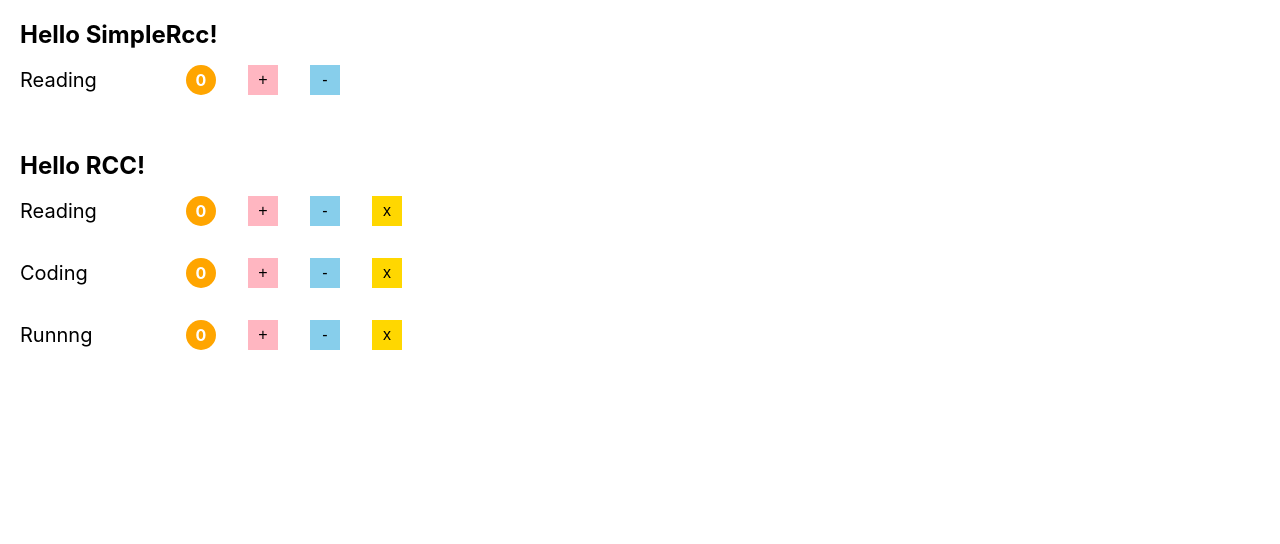
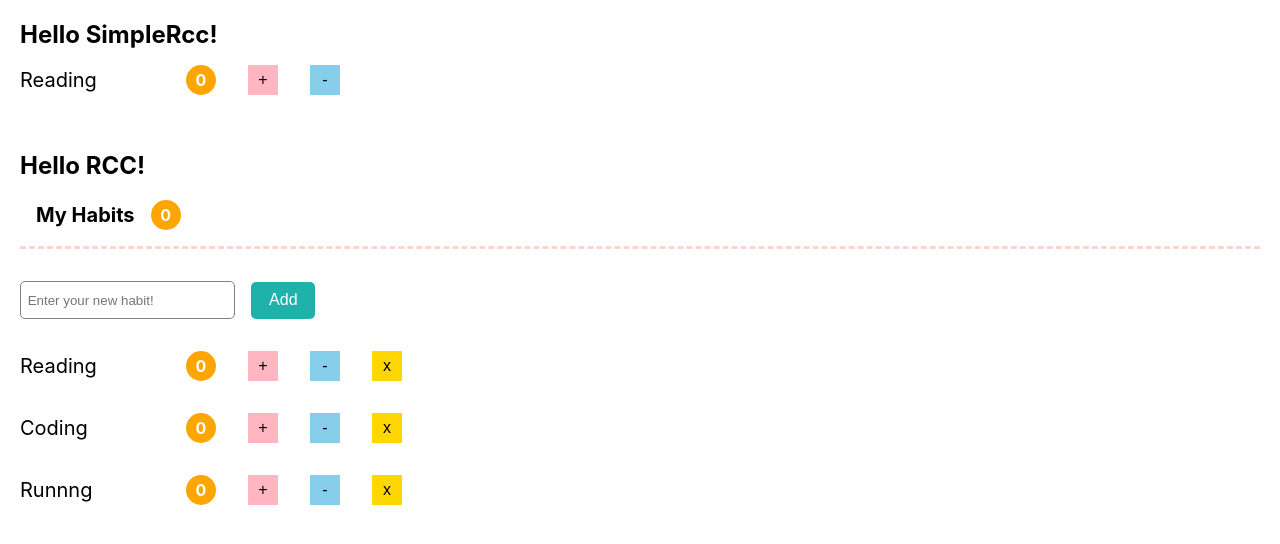
Before and after one commit to syeon-nv/reactDC-all, a React (Create React App) app in the folder react_all/: page / in a window 1280 px wide. Shown: the top 544 px of the page. Built offline with nearby package versions, Linux system fonts and the light colour scheme.

Commit message:
rcc : habitRcc 함수 오류

```diff
--- a/react_all/src/App.css
+++ b/react_all/src/App.css
@@ -1,26 +1,27 @@
-*{
+* {
     padding: 0;
     margin: 0;
 }
 
-ul, ol {
+ul,
+ol {
     list-style: none;
 }
 section {
     padding: 1.25em;
 }
-.habit  {
+.habit {
     display: flex;
     align-items: center;
     padding: 1em 0;
 }
 
-.habit .habit-name  {
+.habit .habit-name {
     min-width: 150px;
     font-size: 1.25rem;
     font-size: bold;
 }
-
+.habit-total-count,
 .habit .habit-count {
     display: inline-block;
     margin: 0 1em;
@@ -38,7 +39,8 @@ min-width: 150px;
     -o-border-radius: 50%;
 }
 
-.habit .habit-btn {
+.habit .habit-btn,
+.submit-habit {
     display: flex;
     align-items: center;
     justify-content: center;
@@ -61,3 +63,41 @@ min-width: 150px;
 .habit .habit-delete {
     background-color: gold;
 }
+.addhabit-form {
+    padding: 1em 0;
+    display: flex;
+    align-items: center;
+}
+.input-habit {
+    width: 40%;
+    max-width: 200px;
+    padding: 0.8em 0.5em;
+    border-radius: 5px;
+    border: 1px solid gray;
+    -webkit-border-radius: 5px;
+    -moz-border-radius: 5px;
+    -ms-border-radius: 5px;
+    -o-border-radius: 5px;
+}
+.submit-habit {
+    padding: 1.155em 2em;
+    color: white;
+    border-radius: 5px;
+    background-color: lightseagreen;
+    -webkit-border-radius: 5px;
+    -moz-border-radius: 5px;
+    -ms-border-radius: 5px;
+    -o-border-radius: 5px;
+}
+
+header {
+    display: flex;
+    align-items: center;
+    padding: 1.25em 1em 1em;
+    margin-bottom: 1em;
+    border-bottom: 3px dashed rgb(255, 211, 211);
+}
+
+.habit-header-title {
+    font-size: 1.25rem;
+}
--- a/react_all/src/App.js
+++ b/react_all/src/App.js
@@ -1,5 +1,5 @@
 import "./App.css";
-import HabitList from "./rcc/habitList";
+import HabitRcc from "./rcc/habitRcc";
 import SimpleHabit from "./simpleRcc/simpleHabit";
 
 function App() {
@@ -11,7 +11,7 @@ function App() {
             </section>
             <section>
                 <h2>Hello RCC!</h2>
-        <HabitList />
+                <HabitRcc />
             </section>
         </>
     );
--- /dev/null
+++ b/react_all/src/rcc/addForm.jsx
@@ -0,0 +1,35 @@
+import React, { Component } from "react";
+
+class AddForm extends Component {
+    // createRef -- 나중에 따로 추가 공부할 것
+    formRef = React.createRef();
+    inputRef = React.createRef();
+
+    onSubmit = (event) => {
+        event.preventDefault(); // 기본 브라우저 이벤트 submit 시, 데이터가 초기화 되는 것을 방지
+        const val = this.inputRef.current.value;
+        val && this.props.onAdd(val);
+        this.formRef.current.reset();
+    };
+
+    render() {
+        return (
+            <form className='addhabit-form' ref={this.formRef} onSubmit={this.onSubmit}>
+                <input
+                    className='input-habit'
+                    type='text'
+                    placeholder='Enter your new habit!'
+                    ref={this.inputRef}
+                />
+                {/*
+                    form에서 submit 을 하고 있기 때문에
+                    button 에 따로 클릭 이벤트가 필요 없음
+                 */}
+
+                <button className='submit-habit'>Add</button>
+            </form>
+        );
+    }
+}
+
+export default AddForm;
--- /dev/null
+++ b/react_all/src/rcc/habitHeader.jsx
@@ -0,0 +1,14 @@
+import React, { Component } from "react";
+
+class HabitHeader extends Component {
+    render() {
+        return (
+            <header>
+                <h2 className='habit-header-title'>My Habits</h2>
+                <span className='habit-total-count'>0</span>
+            </header>
+        );
+    }
+}
+
+export default HabitHeader;
--- a/react_all/src/rcc/habitList.jsx
+++ b/react_all/src/rcc/habitList.jsx
@@ -1,40 +1,38 @@
 import React, { Component } from "react";
+import AddForm from "./addForm";
 import Habit from "./habit";
 
 class HabitList extends Component {
-  state = {
-    habits: [
-      { id: 1, name: "Reading", count: 0 },
-      { id: 2, name: "Coding", count: 0 },
-      { id: 3, name: "Runnng", count: 0 },
-    ],
+    handleIncrement = () => {
+        this.props.onIncrement(this.props.habit);
     };
-  handleIncrement = (habit) => {
-    // react : 본래의 값들을 해치지 않도록, 복사한 값을 통해 state 를 변경함을 권장함
-    const habits = [...this.state.habits];
-    // habit 컴포넌트에서 받아온 habit의 값을 변경하기 위해 우선적으로 index 값을 가져옴
-    const index = habits.indexOf(habit);
-    // habits 배열 안의 habit(state 값을 변경할 컴포넌트)의 count의 값을 우선 변경
-    habits[index].count++;
-    // 리액트에 변경된 값을 setState 함수를 사용하여, state 가 변경되었음을 알림 - 업데이트 된 habits 를 현재의 this.state.habits 로 변경할 것을 선언함
-    this.setState({ habits });
+    handleDecrement = () => {
+        // const habits = [...this.state.habits];
+        // const index = habits.indexOf(habit);
+        // habits[index].count--;
+        // habits[index].count = habits[index].count < 0 ? 0 : habits[index].count;
+        // this.setState({ habits });
+        this.props.onDecrement(this.props.habit);
     };
-  handleDecrement = (habit) => {
-    const habits = [...this.state.habits];
-    const index = habits.indexOf(habit);
-    habits[index].count--;
-    habits[index].count = habits[index].count < 0 ? 0 : habits[index].count;
-    this.setState({ habits });
+    handleDelete = () => {
+        // // filter 함수의 사용 : map 과 비슷함, item.id 와 현재 선택한 컴포넌트의 id 값이 완벽하게 동일하면 제외하고 나머지만 필터링해서 리스트로 보여줌
+        // const habits = this.state.habits.filter((item) => item.id !== habit.id);
+        // this.setState({ habits });
+        this.props.onDelete(this.props.habit);
     };
-  handleDelete = (habit) => {
-    // filter 함수의 사용 : map 과 비슷함, item.id 와 현재 선택한 컴포넌트의 id 값이 완벽하게 동일하면 제외하고 나머지만 필터링해서 리스트로 보여줌
-    const habits = this.state.habits.filter((item) => item.id !== habit.id);
-    this.setState({ habits });
+
+    handleAdd = () => {
+        // const habits = [...this.state.habits, { id: Date.now(), name, count: 0 }];
+        // this.setState({ habits });
+        this.props.onAdd(this.props.habit);
     };
+
     render() {
         return (
+            <>
+                <AddForm onAdd={this.handleAdd} />
                 <ul>
-        {this.state.habits.map((habit) => {
+                    {this.props.habits.map((habit) => {
                         return (
                             <Habit
                                 key={habit.id}
@@ -42,10 +40,12 @@ class HabitList extends Component {
                                 onIncrement={this.handleIncrement}
                                 onDecrement={this.handleDecrement}
                                 onDelete={this.handleDelete}
+                                onAdd={this.handleAdd}
                             />
                         );
                     })}
                 </ul>
+            </>
         );
     }
 }
--- /dev/null
+++ b/react_all/src/rcc/habitRcc.jsx
@@ -0,0 +1,53 @@
+import React, { Component } from "react";
+import HabitHeader from "./habitHeader";
+import HabitList from "./habitList";
+
+class HabitRcc extends Component {
+    state = {
+        habits: [
+            { id: 1, name: "Reading", count: 0 },
+            { id: 2, name: "Coding", count: 0 },
+            { id: 3, name: "Runnng", count: 0 },
+        ],
+    };
+    handleIncrement = (habit) => {
+        console.log(habit);
+        // const habits = [...this.state.habits];
+        // const index = habits.indexOf(habit);
+        // habits[index].count++;
+        // this.setState({ habits });
+    };
+    handleDecrement = (habit) => {
+        const habits = [...this.state.habits];
+        const index = habits.indexOf(habit);
+        habits[index].count--;
+        habits[index].count = habits[index].count < 0 ? 0 : habits[index].count;
+        this.setState({ habits });
+    };
+    handleDelete = (habit) => {
+        // filter 함수의 사용 : map 과 비슷함, item.id 와 현재 선택한 컴포넌트의 id 값이 완벽하게 동일하면 제외하고 나머지만 필터링해서 리스트로 보여줌
+        const habits = this.state.habits.filter((item) => item.id !== habit.id);
+        this.setState({ habits });
+    };
+
+    handleAdd = (name) => {
+        const habits = [...this.state.habits, { id: Date.now(), name, count: 0 }];
+        this.setState({ habits });
+    };
+    render() {
+        return (
+            <>
+                <HabitHeader />
+                <HabitList
+                    habits={this.state.habits}
+                    onAdd={this.handleAdd}
+                    onIncrement={this.handleIncrement}
+                    onDecrement={this.handleDecrement}
+                    onDelete={this.handleDelete}
+                />
+            </>
+        );
+    }
+}
+
+export default HabitRcc;
```
Lines whose indentation alone changed are shown as unchanged.
